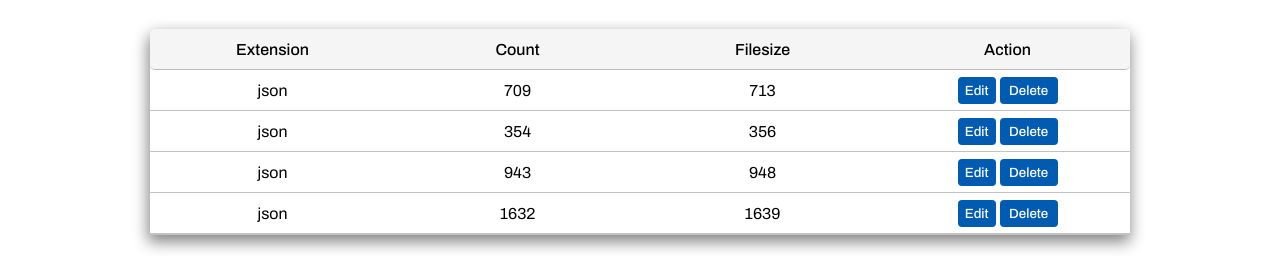
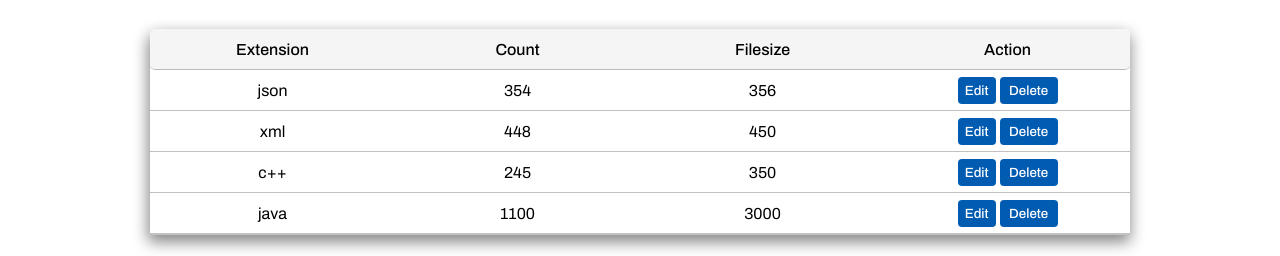
Before and after one commit to WictorPereira/Axetrading-Challenge, a React (Vite) app in the folder SinglePageApplication/: page / in a window 1280 px wide. Shown: the part 696-952 px from the top of the page. Built offline with nearby package versions, Linux system fonts and the light colour scheme; data requests are answered from the project's data file.

Commit message:
Projeto finalizado
adicionado  consts e funções para editar os arquivos selecionados  no results

```diff
--- a/SinglePageApplication/db.json
+++ b/SinglePageApplication/db.json
@@ -1,11 +1,5 @@
 {
   "arquivos": [
-    {
-      "id": "ff30",
-      "extension": "json",
-      "count": 709,
-      "filesize": 713
-    },
     {
       "id": "8f3d",
       "extension": "json",
@@ -13,16 +7,22 @@
       "filesize": 356
     },
     {
-      "id": "aef3",
-      "extension": "json",
-      "count": 943,
-      "filesize": 948
+      "id": "3616",
+      "extension": "xml",
+      "count": 448,
+      "filesize": 450
     },
     {
-      "id": "d9a5",
-      "extension": "json",
-      "count": 1632,
-      "filesize": 1639
+      "extension": "c++",
+      "count": 245,
+      "filesize": 350,
+      "id": "5aba"
+    },
+    {
+      "extension": "java",
+      "count": 1100,
+      "filesize": 3000,
+      "id": "21e2"
     }
   ]
 }
--- a/SinglePageApplication/src/Components/Form1.jsx
+++ b/SinglePageApplication/src/Components/Form1.jsx
@@ -53,6 +53,10 @@ function Form1() {
       })
       .then((data) => {
         console.log("Dados enviados com sucesso:", data);
+        alert('Successful import')
+        setSelectedFile(null);
+        setCharCount(0);
+
       })
       .catch((err) => console.log("Erro ao enviar os dados:", err));
   }
@@ -71,7 +75,7 @@ function Form1() {
         {selectedFile && (
           <div className="div-p-results">
             <p className="p-results">
-              Extensão do arquivo: {selectedFile.name}
+              Nome do arquivo: {selectedFile.name}
             </p>
             <p className="p-results">Count: {charCount} caracteres</p>
             <p className="p-results">filesize: {selectedFile.size} bytes</p>
--- a/SinglePageApplication/src/Components/Form2.jsx
+++ b/SinglePageApplication/src/Components/Form2.jsx
@@ -1,10 +1,18 @@
 import "./Form2.css";
-import React, { useState } from "react";
+import React, { useState, useEffect  } from "react";
 
-function Form2() {
+function Form2({ editableData, onClearEditableData }) {
   const [extension, setExtension] = useState("");
   const [count, setCount] = useState("");
   const [filesize, setFilesize] = useState("");
+
+  useEffect(() => {
+    if (editableData) {
+      setExtension(editableData.extension);
+      setCount(editableData.count);
+      setFilesize(editableData.filesize);
+    }
+  }, [editableData]);
 
   const handleSubmit = async (e) => {
     e.preventDefault();
@@ -16,13 +24,15 @@ function Form2() {
 
     const formData = {
       extension,
-      count: parseInt(count), // Converting count to number
-      filesize: parseInt(filesize), // Converting filesize to number
+      count: parseInt(count), // Converting
+      filesize: parseInt(filesize), // Converting
     };
 
     try {
-      const response = await fetch("http://localhost:5000/arquivos", {
-        method: "POST",
+      const response = await fetch (
+        editableData ? `http://localhost:5000/arquivos/${editableData.id}` : "http://localhost:5000/arquivos",
+        {
+        method: editableData ? "PUT" : "POST",
         headers: {
           "Content-Type": "application/json",
         },
@@ -38,6 +48,9 @@ function Form2() {
       setExtension("");
       setCount("");
       setFilesize("");
+      onClearEditableData();
+      alert('Successful addition')
+
     } catch (error) {
       console.error("Error adding data:", error.message);
     }
@@ -46,13 +59,14 @@ function Form2() {
   return (
     <div className="div-forms">
       <form className="form2" onSubmit={handleSubmit}>
-        <h1 className="h1-title2">Add data by filling in the fields</h1>
+        <h1 className="h1-title2">{editableData ? "Edit data" : "Add data"} by filling in the fields</h1>
 
         <h4 className="h4-edits">Extension</h4>
         <input
           className="input-edit"
           type="text"
           placeholder="Ex: json,xml..."
+          value={extension}
           onChange={(e) => setExtension(e.target.value)}
         />
 
@@ -61,6 +75,7 @@ function Form2() {
           className="input-editNum"
           type="number"
           placeholder="0"
+          value={count}
           onChange={(e) => setCount(e.target.value)}
         />
 
@@ -69,15 +84,16 @@ function Form2() {
           className="input-editNum"
           type="number"
           placeholder="0"
+          value={filesize}
           onChange={(e) => setFilesize(e.target.value)}
         />
 
         <div className="div-btns">
-          <button className="btn-cancel" type="reset">
+          <button className="btn-cancel" type="reset" onClick={onClearEditableData}>
             Cancel
           </button>
           <button className="btn-add" type="submit">
-            Add
+          {editableData ? "Update" : "Add"}
           </button>
         </div>
       </form>
--- a/SinglePageApplication/src/Components/Results.jsx
+++ b/SinglePageApplication/src/Components/Results.jsx
@@ -2,7 +2,7 @@ import "./Table.css";
 
 import React, { useState, useEffect } from "react";
 
-function Results() {
+function Results({ onEdit }) {
   const [files, setFiles] = useState([]);
 
   //buscando arquivos db.json
@@ -44,6 +44,7 @@ function Results() {
         }
 
         setFiles(files.filter((file) => file.id !== id));
+        alert('File deleted successfully')
       })
       .catch((err) => console.log(err));
   }
@@ -56,7 +57,7 @@ function Results() {
           <span>{file.count}</span>
           <span>{file.filesize}</span>
           <div className="div-btns-results">
-            <button className="btn-edit">Edit</button>
+            <button className="btn-edit" onClick={() => onEdit(file)}>Edit</button>
             <button className="btn-delete" onClick={() => removeFiles(file.id)}>
               Delete
             </button>
--- a/SinglePageApplication/src/Components/Table.jsx
+++ b/SinglePageApplication/src/Components/Table.jsx
@@ -1,7 +1,7 @@
 import './Table.css'
 import Results from'./Results.jsx'
 
-function Table() {
+function Table({ onEdit }) {
 
     return(
         <div className="container-table">
@@ -11,7 +11,7 @@ function Table() {
                 <li>Filesize</li>
                 <li>Action</li>
             </ul>
-            <Results/>
+            <Results onEdit={onEdit}/>
 
         </div>
     )
--- a/SinglePageApplication/src/main.jsx
+++ b/SinglePageApplication/src/main.jsx
@@ -1,19 +1,33 @@
-import React from 'react'
-import ReactDOM from 'react-dom/client'
+import React, { useState } from 'react'; // Combinei as importações
+import ReactDOM from 'react-dom/client';
 
-import Header from './Components/Header.jsx'
-import Form1 from './Components/Form1.jsx'
-import Form2 from './Components/Form2.jsx'
-import Table from './Components/Table.jsx'
-import './index.css'
+import Header from './Components/Header.jsx';
+import Form1 from './Components/Form1.jsx';
+import Form2 from './Components/Form2.jsx';
+import Table from './Components/Table.jsx';
+import './index.css';
 
-ReactDOM.createRoot(document.getElementById('root')).render(
-  <React.StrictMode>
-    <Header/>
-    <div className='form-container'>
-    <Form1 />
-    <Form2/>
-    </div>
-    <Table/>
-  </React.StrictMode>,
-)
+function MainApp() {
+  const [editableData, setEditableData] = useState(null);
+
+  const handleEdit = (file) => {
+    setEditableData(file);
+  };
+
+  const handleClearEditableData = () => {
+    setEditableData(null);
+  };
+
+  return (
+    <React.StrictMode>
+      <Header />
+      <div className='form-container'>
+        <Form1 />
+        <Form2 editableData={editableData} onClearEditableData={handleClearEditableData} />
+      </div>
+      <Table onEdit={handleEdit} />
+    </React.StrictMode>
+  );
+}
+
+ReactDOM.createRoot(document.getElementById('root')).render(<MainApp />);
```
